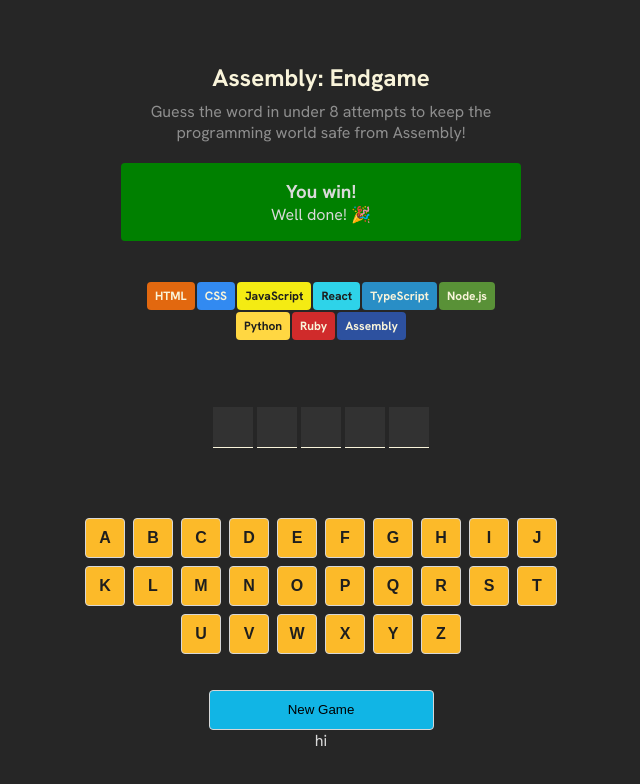
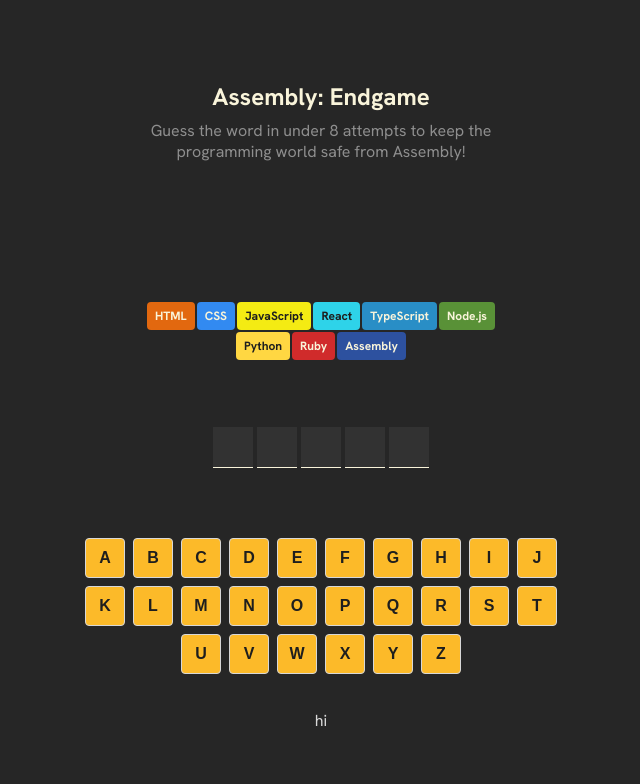
Before and after one commit to GasserElsayed07/assembly_hang_man, a React (Vite) app: page / in a window 1280 px wide. Shown: the top 784 px of the page, without its empty margins (319-959 px from the left). Built offline with nearby package versions, Linux system fonts and the light colour scheme.

Commit message:
Make the game status work!

```diff
--- a/src/App.jsx
+++ b/src/App.jsx
@@ -16,6 +16,11 @@ export default function App() {
   // derived values
   const [wrongGuesses, setWrongGuesses] = useState(0)
 
+  const isGameLost = languages.length - 1 <= wrongGuesses
+  const isGameWon = currentWord.every((letter) => guessedWord.includes(letter))
+  const isGameOver = isGameLost || isGameWon
+
+  console.log(isGameWon)
   for (let i = 0; i < guessedWord.length; i++){
     const check = currentWord.includes(guessedWord[i])
     if (!check){
@@ -41,7 +46,7 @@ export default function App() {
 
       let isGuessed = guessedWord.includes(letter);
 
-      return <span id={index} style={styles}>{isGuessed? letter : " "}</span>;
+      return <span key={index} id={index} style={styles}>{isGuessed? letter : " "}</span>;
     })
 
   useEffect(() => {
@@ -111,23 +116,41 @@ export default function App() {
         }}
         style={styles}
         id={index}
+        key={letter}
       >
         {letter}
       </button>
     );
   });
 
+  const gameStatusClass = clsx('status', isGameLost && 'lost', isGameWon && 'won')
+
   return (
     <>
       <Header />
-      <div className="status">
-        <h3>You win!</h3>
-        <p>Well done! 🎉</p>
+      <div className={gameStatusClass}>
+        {
+          isGameOver?
+            isGameWon?
+              <>
+                <h3>You win!</h3><p>Well done! 🎉</p>
+              </>:
+              <>
+                <h3>You lost!</h3><p>You lose! Better start learning Assembly 😭</p>
+              </>
+            :
+            null
+
+        }
       </div>
       <section className="languages">{langs}</section>
       <section className="letters">{letters}</section>
       <section className="keyboard">{keyboard}</section>
-      <button onClick={() => {setGuessedWord([]); setWrongGuesses(0)}} className="new-game">New Game</button>
+      {
+        isGameOver
+        &&
+        <button onClick={() => {setGuessedWord([]); setWrongGuesses(0)}} className="new-game">New Game</button>
+      }
       <main>hi</main>
     </>
   );
--- a/src/styles/App.css
+++ b/src/styles/App.css
@@ -25,10 +25,18 @@ div#root{
   flex-direction: column;
   align-items: center;
   width: 384px;
-  background-color: green;
+  height:47px;
   border-radius: 4px;
   padding: 16px 8px 16px 8px;
   margin-block: 8px;
+}
+
+.status.lost{
+  background-color: red;
+}
+
+.status.won{
+  background-color: green;
 }
 .status h3{
   margin: 0;
```
